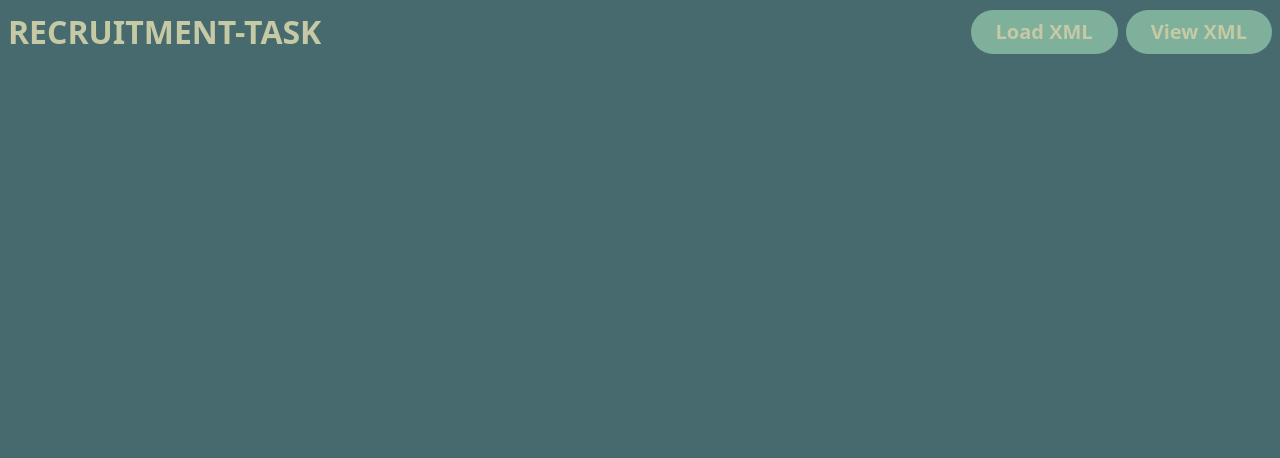
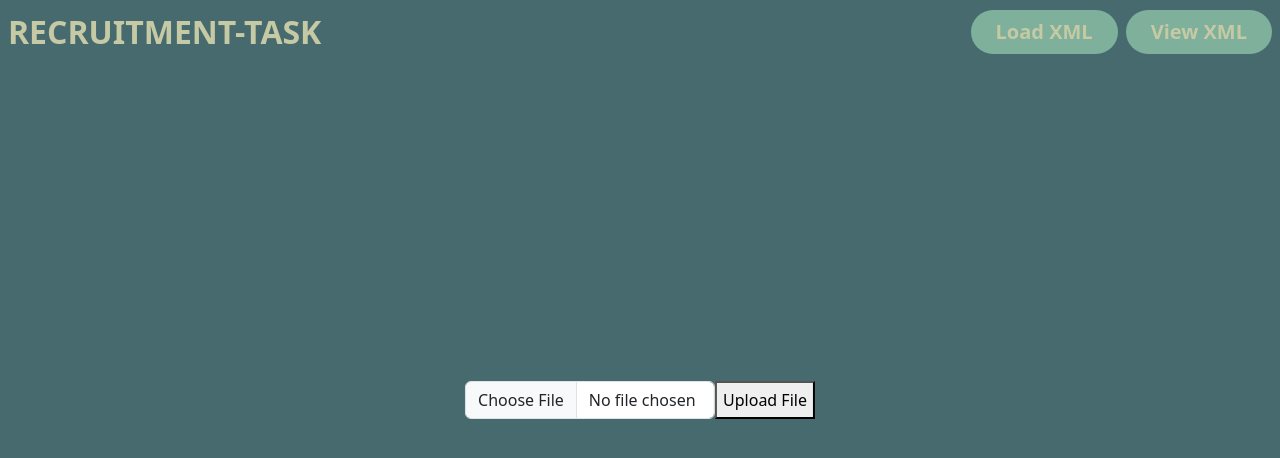
Before and after one commit to fxkfjla/Recruitment-Task-Front, an Angular app: page /form in a window 1280 px wide. Shown: the top 458 px of the page. Built offline with nearby package versions, Linux system fonts and the light colour scheme.

Commit message:
add file uploading form

```diff
--- a/src/app/app.module.ts
+++ b/src/app/app.module.ts
@@ -1,5 +1,6 @@
 import { NgModule } from '@angular/core';
 import { BrowserModule } from '@angular/platform-browser';
+import { HttpClient, HttpClientModule } from '@angular/common/http';
 
 import { AppRoutingModule } from './app-routing.module';
 import { AppComponent } from './app.component';
@@ -18,7 +19,8 @@ import { HeaderComponent } from './header/header.component';
   ],
   imports: [
     BrowserModule,
-    AppRoutingModule
+    AppRoutingModule,
+    HttpClientModule
   ],
   providers: [],
   bootstrap: [AppComponent]
--- a/src/app/form-screen/form-screen.component.html
+++ b/src/app/form-screen/form-screen.component.html
@@ -1 +1,10 @@
 <app-header></app-header>
+
+<div class="wrapper">
+
+    <form (submit)="loadXMLFile($event)" class="my-form-wrapper">
+      <input class="my-form-control" type="file" name="file" #fileInputRef>
+      <button type="submit">Upload File</button>
+    </form>
+
+</div>
--- a/src/app/form-screen/form-screen.component.sass
+++ b/src/app/form-screen/form-screen.component.sass
@@ -0,0 +1,12 @@
+@import '../../styles'
+
+.my-form-wrapper
+  @extend .d-flex, .justify-content-center
+  position: absolute
+  top: 50%
+  right: 50%
+  transform: translate(50%,-50%)
+
+.my-form-control
+  @extend .form-control
+  max-width: 250px
--- a/src/app/form-screen/form-screen.component.ts
+++ b/src/app/form-screen/form-screen.component.ts
@@ -1,10 +1,49 @@
-import { Component } from '@angular/core';
+import { Component, ElementRef, ViewChild } from '@angular/core';
+import { HttpClient } from '@angular/common/http';
+
+import { ApiPaths } from '../shared/api-paths.enum';
+import { environment } from 'src/environments/environment';
 
 @Component({
   selector: 'app-form-screen',
   templateUrl: './form-screen.component.html',
   styleUrls: ['./form-screen.component.sass']
 })
-export class FormScreenComponent {
+export class FormScreenComponent
+{
+  @ViewChild('fileInputRef', { static: false }) fileInputRef!: ElementRef;
 
+  constructor(private http: HttpClient) {}
+
+  public loadXMLFile(event: Event): void
+  {
+    event.preventDefault()
+
+    const fileInput = this.fileInputRef.nativeElement as HTMLInputElement
+    const file = fileInput?.files?.[0]
+
+    if(file)
+    {
+      let formParams = new FormData();
+      formParams.append('file', file)
+
+      this.http.post(this.url + '/load-xml', formParams).subscribe
+      ({
+        next: (response) =>
+        {
+          console.log("response", response)
+          return "alskdj"
+        },
+        error: (error) =>
+        {
+          console.error("error", error)
+        },
+        complete: () => {
+          fileInput.value = '';
+        }
+      })
+    }
+  }
+
+  private url = environment.apiUrl + '/' + ApiPaths.Users;
 }
```
